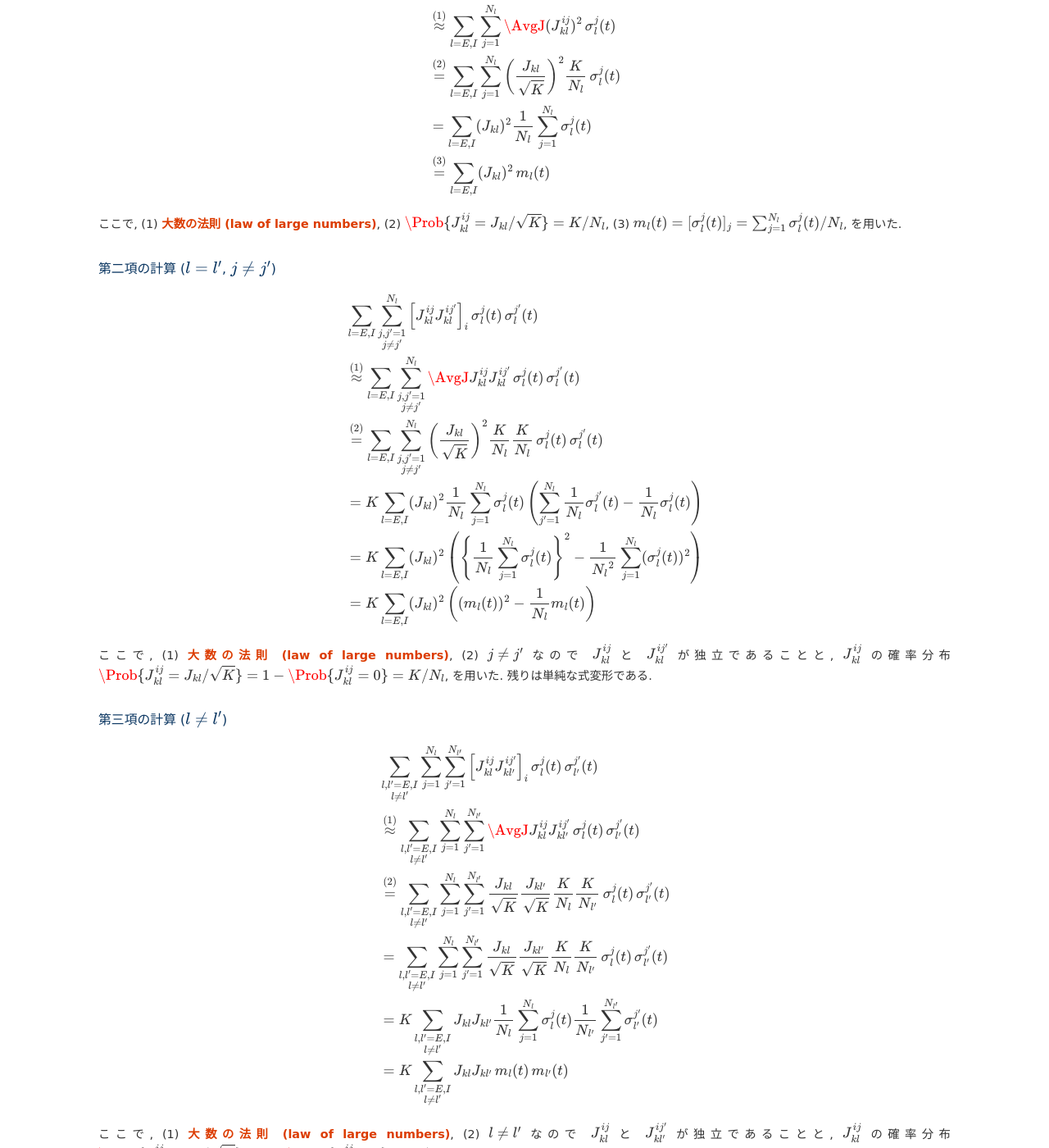
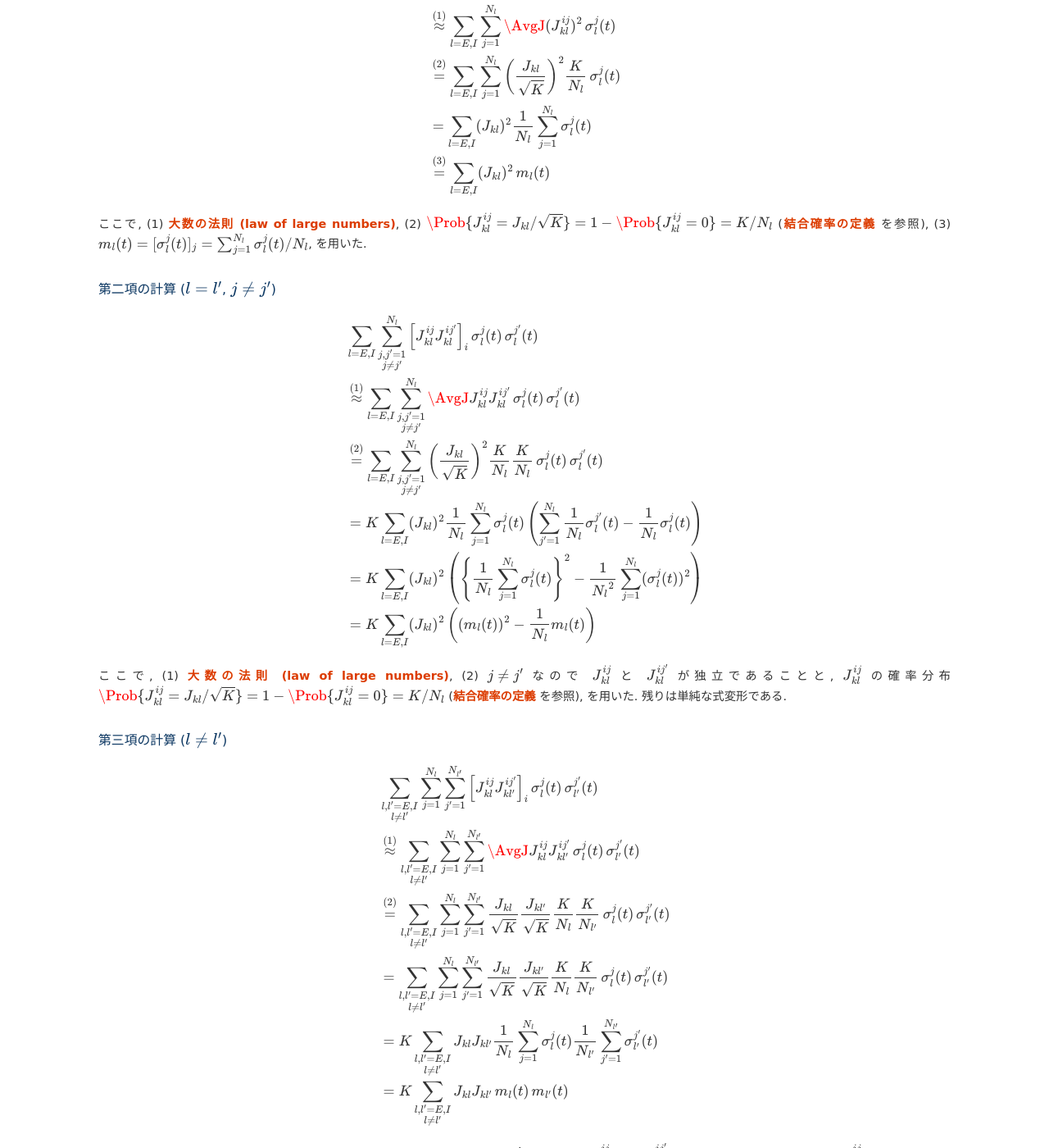
Before and after one commit to tkf/balance-tutorial-ja, a Sphinx documentation site: the page built from source/binary_network/fluctuations_of_input.rst, in a window 1280 px wide and 1400 px high, scrolled down 2835 px. Shown: the whole window at 82% size. Built offline with Sphinx 7.4.7, drawn with Linux system fonts in a browser that asks for light colours; formulas are drawn with MathJax 3; some of the changed text lies outside the part shown.

Commit message:
結合確率の定義の追加

```diff
--- a/source/binary_network/fluctuations_of_input.rst
+++ b/source/binary_network/fluctuations_of_input.rst
@@ -279,7 +279,9 @@ i
 
 ここで,
 (1) :ref:`lln`,
-(2) :math:`\Prob \{ J_{kl}^{ij} = J_{kl}/\sqrt K \} = K/N_l`,
+(2) :math:`\Prob \{ J_{kl}^{ij} = J_{kl}/\sqrt K \}
+= 1 - \Prob \{ J_{kl}^{ij} = 0 \} = K/N_l`
+(:ref:`結合確率の定義 <def-J>` を参照),
 (3) :math:`m_l(t) = [\sigma_l^j(t)]_j = \sum_{j=1}^{N_l} \sigma_l^j(t) / N_l`,
 を用いた.
 
@@ -352,7 +354,8 @@ i
 (2) :math:`j \neq j'` なので :math:`J_{kl}^{ij}` と :math:`J_{kl}^{ij'}`
 が独立であることと, :math:`J_{kl}^{ij}` の確率分布
 :math:`\Prob \{ J_{kl}^{ij} = J_{kl}/\sqrt K \}
-= 1 - \Prob \{ J_{kl}^{ij} = 0 \} = K/N_l`,
+= 1 - \Prob \{ J_{kl}^{ij} = 0 \} = K/N_l`
+(:ref:`結合確率の定義 <def-J>` を参照),
 を用いた.  残りは単純な式変形である.
 
 
@@ -406,7 +409,8 @@ i
 (2) :math:`l \neq l'` なので :math:`J_{kl}^{ij}` と :math:`J_{kl'}^{ij'}`
 が独立であることと, :math:`J_{kl}^{ij}` の確率分布
 :math:`\Prob \{ J_{kl}^{ij} = J_{kl}/\sqrt K \}
-= 1 - \Prob \{ J_{kl}^{ij} = 0 \} = K/N_l`,
+= 1 - \Prob \{ J_{kl}^{ij} = 0 \} = K/N_l`
+(:ref:`結合確率の定義 <def-J>` を参照),
 を用いた.  残りは単純な式変形である.
 
 
--- a/source/binary_network/index.rst
+++ b/source/binary_network/index.rst
@@ -6,6 +6,7 @@
    :glob:
    :maxdepth: 2
 
+   model
    mean_field_theory
    fluctuations_of_input
    fluctuations/index
```
Also changed, not shown: source/binary_network/model.rst (added, +18 -0 lines).
